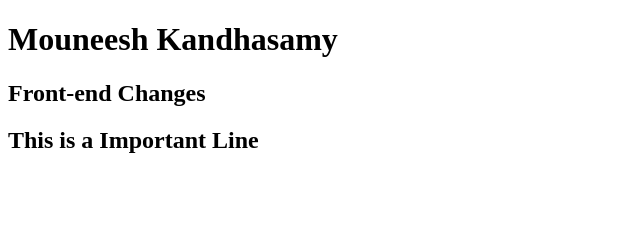
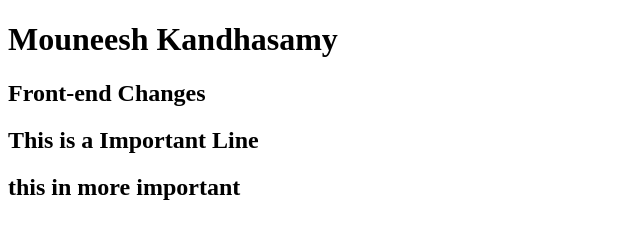
Before and after one commit to MouneeshK890-ce/samplerepo, a plain HTML site: page index.html in a window 1280 px wide. Shown: the whole page, without its empty margins (0-640 px from the left). Drawn offline with Linux system fonts and the light colour scheme.

Commit message:
Update index

```diff
--- a/index.html
+++ b/index.html
@@ -9,5 +9,6 @@
     <h1>Mouneesh Kandhasamy</h1>
     <h2>Front-end Changes</h2>
     <h2> This is a Important Line </h2>
+    <h2> this in more important </h2>
 </body>
 </html>
```
